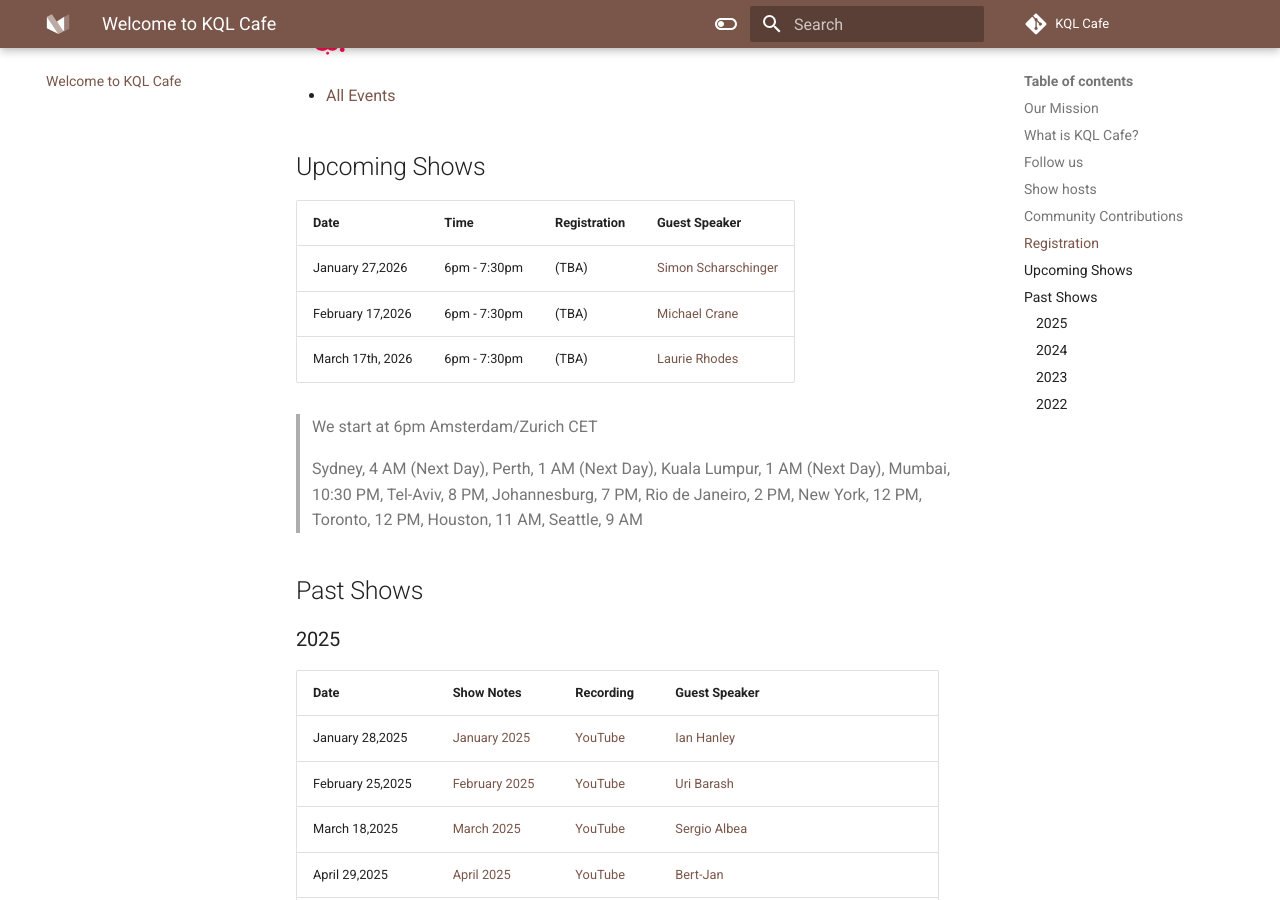
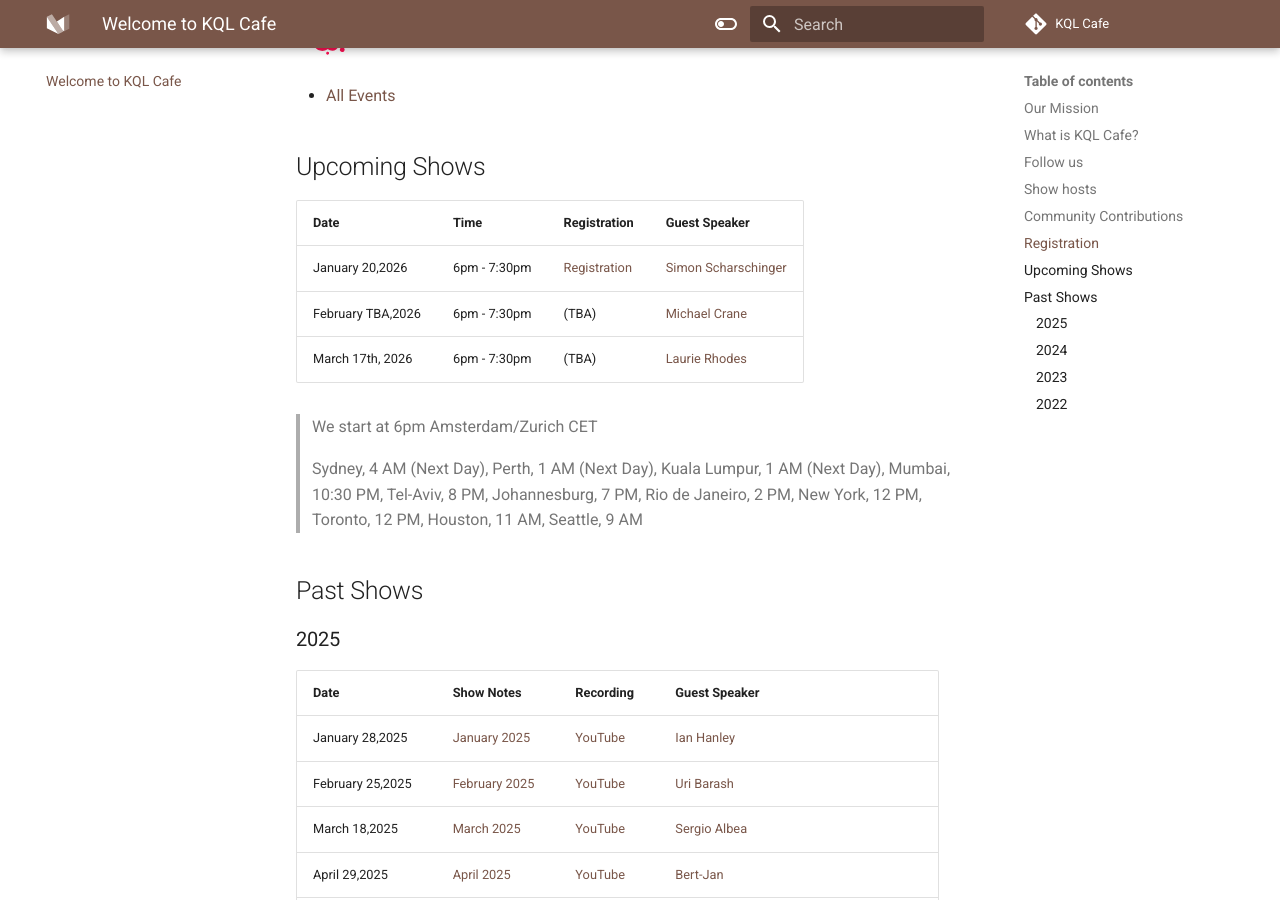
Before and after one commit to KQLCafe/website, an MkDocs documentation site: the page built from docs/index.md, in a window 1280 px wide and 900 px high, scrolled down 1843 px. Built offline with MkDocs 1.6.1 and Material for MkDocs 9.7.7, drawn with Linux system fonts in a browser that asks for light colours; comment, search, counter and statistics services are not loaded.

Commit message:
SCHEDULE UPDATE

```diff
--- a/docs/index.md
+++ b/docs/index.md
@@ -47,8 +47,8 @@ If you'd like to share your query with the community, feel free to share it via
 
 | Date | Time | Registration | Guest Speaker |
 | ---- | ---- | ------------ | ------------- |
-| January 27,2026 | 6pm - 7:30pm | (TBA) | [Simon Scharschinger](https://www.linkedin.com/in/simonscharschinger/) |
-| February 17,2026 | 6pm - 7:30pm | (TBA) | [Michael Crane](https://www.linkedin.com/in/michael-crane-70b44539/) |
+| January 20,2026 | 6pm - 7:30pm | [Registration](https://www.meetup.com/kql-cafe/events/312738131/) | [Simon Scharschinger](https://www.linkedin.com/in/simonscharschinger/) |
+| February TBA,2026 | 6pm - 7:30pm | (TBA) | [Michael Crane](https://www.linkedin.com/in/michael-crane-70b44539/) |
 | March 17th, 2026 | 6pm - 7:30pm | (TBA) | [Laurie Rhodes](https://www.linkedin.com/in/laurie-rhodes-4903076/) |
 
 > We start at 6pm Amsterdam/Zurich CET
```
